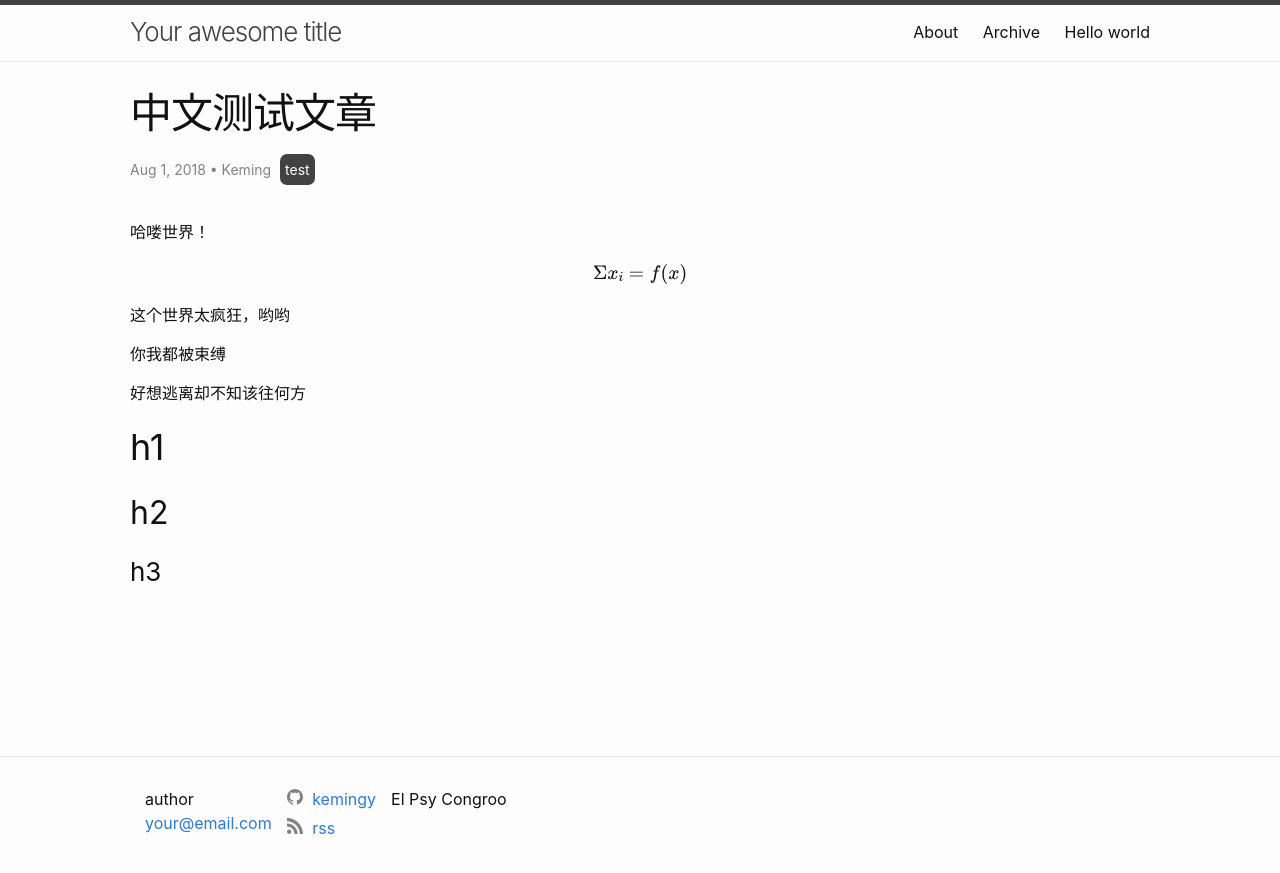
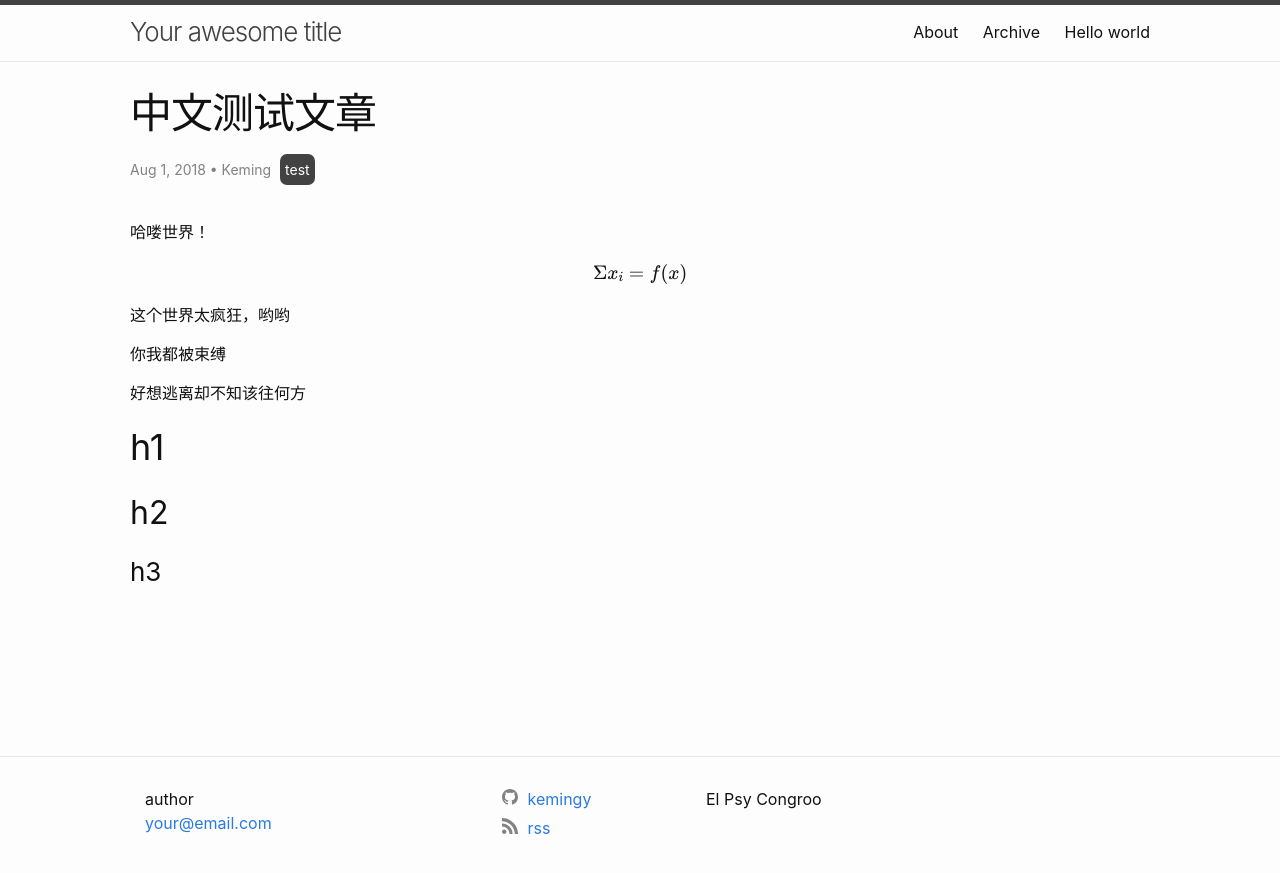
Before and after one commit to kemingy/jekyll-theme-ink, a Jekyll site: the page built from _posts/2018-08-01-中文.md, in a window 1280 px wide. Shown: the top 873 px of the page. Built offline with Jekyll 4.4.1, drawn with Linux system fonts in a browser that asks for light colours; formulas are drawn with MathJax 3.

Commit message:
fix footer and category tags “

```diff
--- a/_includes/footer.html
+++ b/_includes/footer.html
@@ -1,6 +1,6 @@
 <footer class="site-footer">
     <div class="wrapper">
-        <div class="footer-col">
+        <div class="footer-col footer-col-1">
             <ul class="contact-list">
                 <li class="p-name">
                     {%- if site.author -%}
@@ -17,11 +17,11 @@
             </ul>
         </div>
 
-        <div class="footer-col">
+        <div class="footer-col footer-col-2">
             {%- include social.html -%}
         </div>
 
-        <div class="footer-col">
+        <div class="footer-col footer-col-3">
             <p>{{- site.description | escape -}}</p>
         </div>
     </div>
--- a/_sass/ink/_layout.scss
+++ b/_sass/ink/_layout.scss
@@ -195,6 +195,7 @@
     text-decoration: none;
 
     &,
+    &:hover,
     &:visited {
         color: #fff;
     }
```
